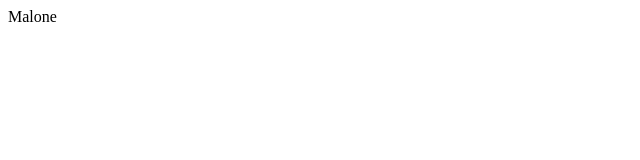
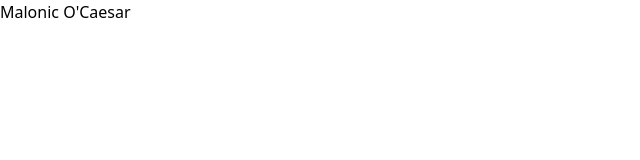
Before and after one commit to thomasl0433/thomas-website, a React (Create React App) app: page / in a window 1280 px wide. Shown: the top 160 px of the page, without its empty margins (0-640 px from the left). Built offline with nearby package versions, Linux system fonts and the light colour scheme.

Commit message:
initialized tailwindcss

```diff
--- /dev/null
+++ b/craco.config.js
@@ -0,0 +1,8 @@
+// craco.config.js
+module.exports = {
+  style: {
+    postcss: {
+      plugins: [require("tailwindcss"), require("autoprefixer")],
+    },
+  },
+};
--- a/src/App.js
+++ b/src/App.js
@@ -3,7 +3,7 @@
 function App() {
   return (
     <div>
-      Malone
+      Malonic O'Caesar
     </div>
   );
 }
--- /dev/null
+++ b/src/index.css
@@ -0,0 +1,3 @@
+@tailwind base;
+@tailwind components;
+@tailwind utilities;
--- a/src/index.js
+++ b/src/index.js
@@ -1,6 +1,7 @@
 import React from 'react';
 import ReactDOM from 'react-dom';
 import App from './App';
+import './index.css';
 
 ReactDOM.render(
   <React.StrictMode>
--- /dev/null
+++ b/tailwind.config.js
@@ -0,0 +1,11 @@
+module.exports = {
+  purge: ['./src/**/*.{js,jsx,ts,tsx}', './public/index.html'],
+  darkMode: false, // or 'media' or 'class'
+  theme: {
+    extend: {},
+  },
+  variants: {
+    extend: {},
+  },
+  plugins: [],
+}
```
Also changed, not shown: package.json (+9 -3 lines), 2 other files (tests, documents, lock files or other folders).
